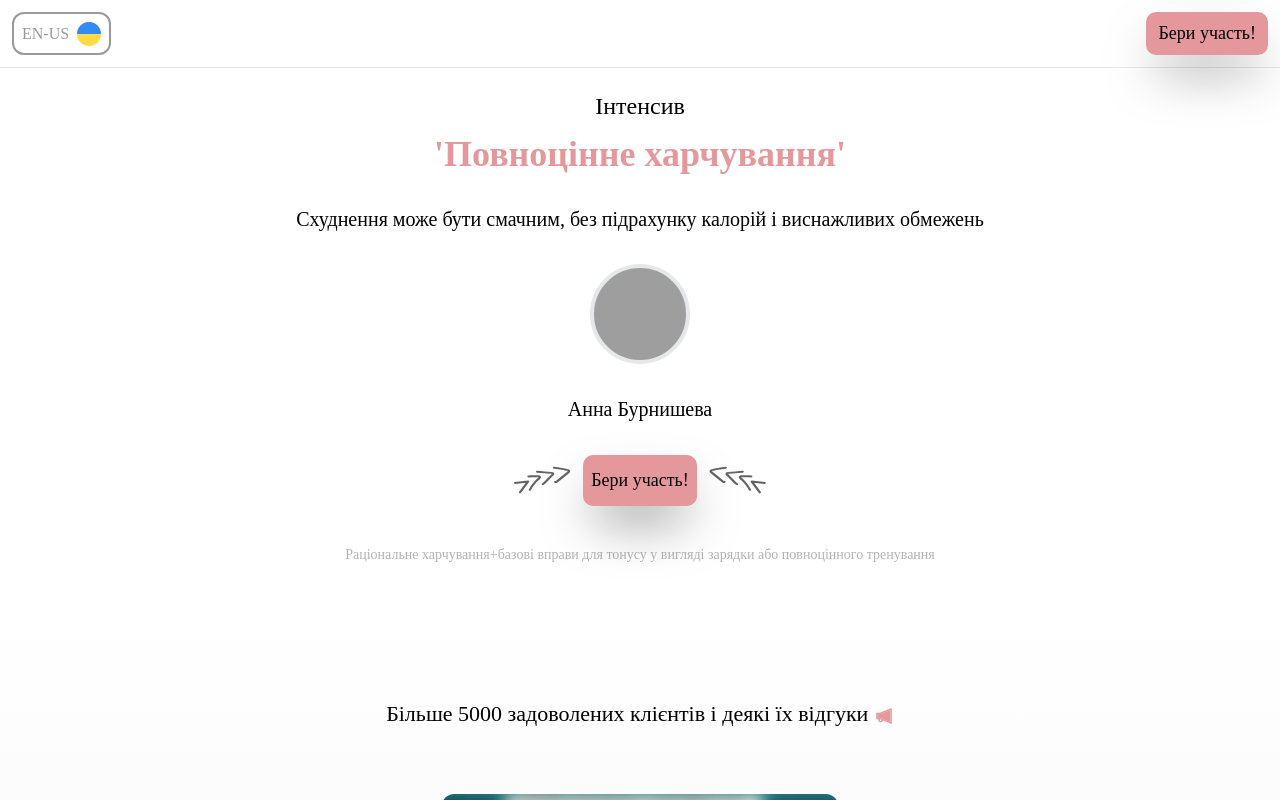
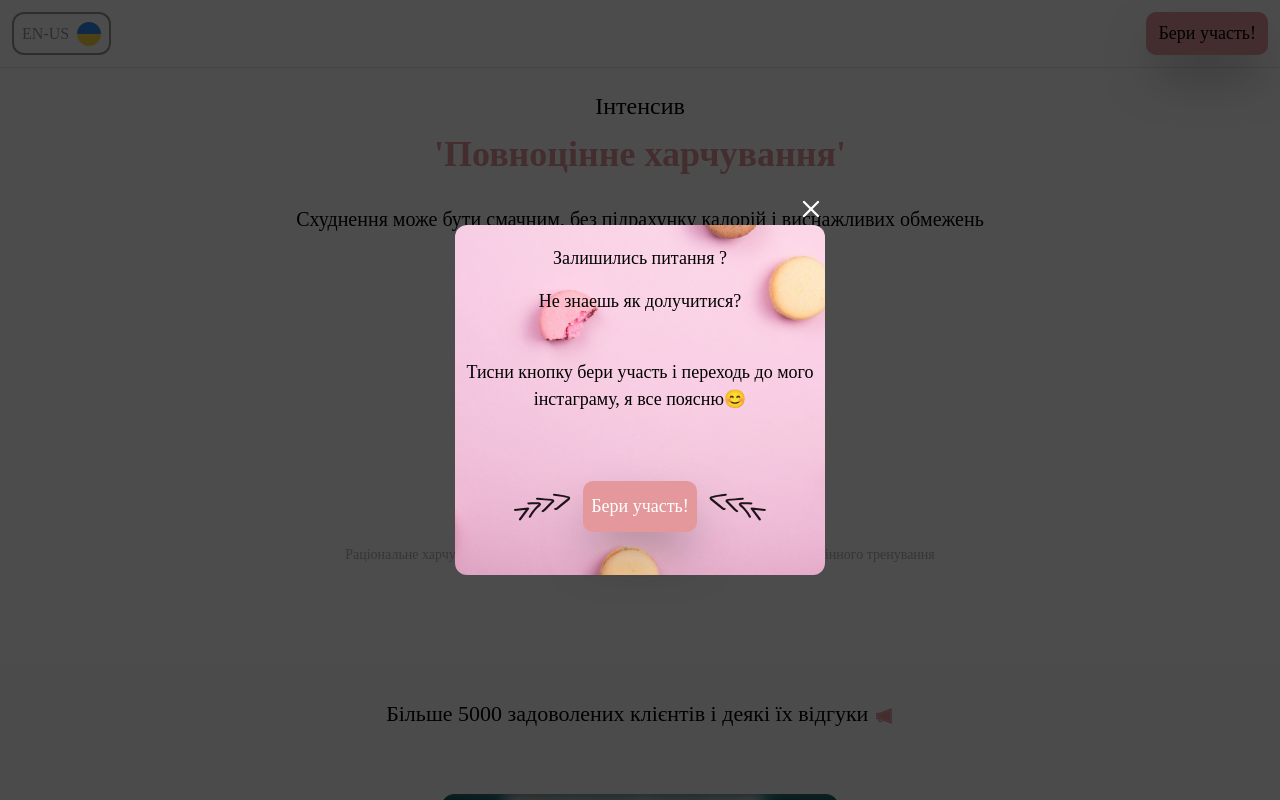
Before and after one commit to Artem91S/marafon, a React (Vite) app: page / in a window 1280 px wide. Shown: the top 800 px of the page. Built offline with nearby package versions, Linux system fonts and the light colour scheme; grey boxes are pictures that could not be loaded; a web font is replaced by a local one.

Commit message:
change styles,create folder for variables. change styles for hover

```diff
--- a/src/components/About/index.jsx
+++ b/src/components/About/index.jsx
@@ -13,20 +13,20 @@ function About() {
   });
 
   const [showModal, setShowModal]=useState(false)
-  // useEffect(()=>{
-  //   if(inView){
-  //     setTimeout(()=>{
-  //       setShowModal(true)
-  //       document.body.style.overflow='hidden'
-  //     },1000)
+  useEffect(()=>{
+    if(inView){
+      setTimeout(()=>{
+        setShowModal(true)
+        document.body.style.overflow='hidden'
+      },1000)
 
-  //   }
-  //   else{
-  //     setShowModal(false)
-  //     document.body.style.overflow='visible'
-  //   }
+    }
+    else{
+      setShowModal(false)
+      document.body.style.overflow='visible'
+    }
 
-  // },[inView])
+  },[inView])
 
   return (
     <Container
@@ -48,7 +48,7 @@ function About() {
       <p className=" text-[14px]"> {t("description.abouTextTheerd")}</p>
       <p className=" text-[14px]"> {t("description.abouTextFourth")}</p>
       </div>
-   {/* {showModal? <Modal setShowModal={setShowModal} /> :null } */}
+   {showModal? <Modal setShowModal={setShowModal} /> :null }
       </div>
     </Container>
   );
--- a/src/components/ui/Modal.jsx
+++ b/src/components/ui/Modal.jsx
@@ -1,30 +1,41 @@
 import { FiX } from "react-icons/fi";
 import ActiveBlock from "./ActiveBlock";
 
-function Modal({setShowModal}) {
-
+function Modal({ setShowModal }) {
   return (
     <>
-    <div className=" fixed top-0 left-0 w-[100%] h-[100%] bg-black/70 z-40"/>
-    <div className="text-white top-0 left-0  fixed w-[100%] h-[100%] flex justify-center items-center z-50">
-      <div className=" bg-[url('./assets/modal_bg.jpg')] relative bg-cover bg-top rounded-xl w-[370px] h-[200px]  ">
-      <div  onClick={()=>{
-        setShowModal(false)
-        document.body.style.overflow='visible'
-        }}>
-          <FiX className="w-10 h-10 absolute right-0 top-[-40px]" />
+      <div className=" fixed top-0 left-0 w-[100%] h-[100%] bg-black/70 z-40" />
+      <div className="text-white top-0 left-0  fixed w-[100%] h-[100%] flex justify-center items-center z-50">
+        <div className=" bg-[url('./assets/modal_bg.jpg')] relative bg-cover bg-top rounded-xl w-[370px] h-[350px]  ">
+          <div
+            onClick={() => {
+              setShowModal(false);
+              document.body.style.overflow = "visible";
+            }}
+          >
+            <FiX className="w-7 h-7 absolute right-0 top-[-30px]" />
+          </div>
+          <div className=" flex flex-col items-center h-full justify-between pb-10 ">
+            <div className="flex flex-col items-center justify-center pt-5 gap-4">
+
+              <p className="text-[18px] text-black font-medium text-center ">
+                Залишились питання ?
+              </p>
+              <p className="text-[18px] text-black font-medium text-center ">
+                Не знаешь як долучитися?
+              </p>
+              <p className="text-[18px] text-black  text-center pt-7 ">
+                Тисни кнопку бери участь і переходь до мого інстаграму, я все
+                поясню😊
+              </p>
+            </div>
+
+            <ActiveBlock />
+          </div>
         </div>
-        <div className=" flex flex-col items-center justify-between gap-10">
-          <h2
-           style={{textShadow:'#FFF 3px 2px 15px'}}
-          className="text-[18px] text-black/40 text-center pt-4">Не зволікай. Доєднуйся до марафону прямо зараз. </h2>
-          <ActiveBlock/>
-        </div>
-    </div>
       </div>
-
     </>
-  )
+  );
 }
 
-export default Modal
+export default Modal;
```
